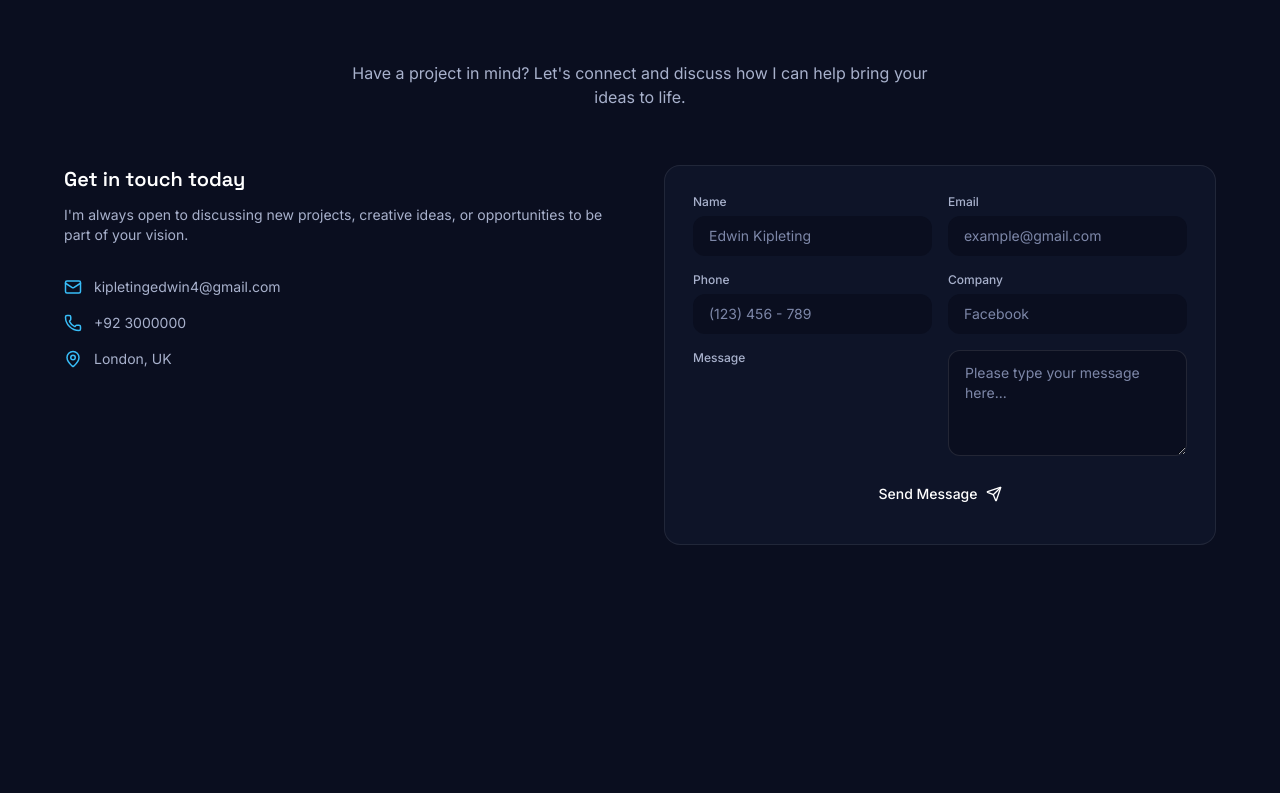
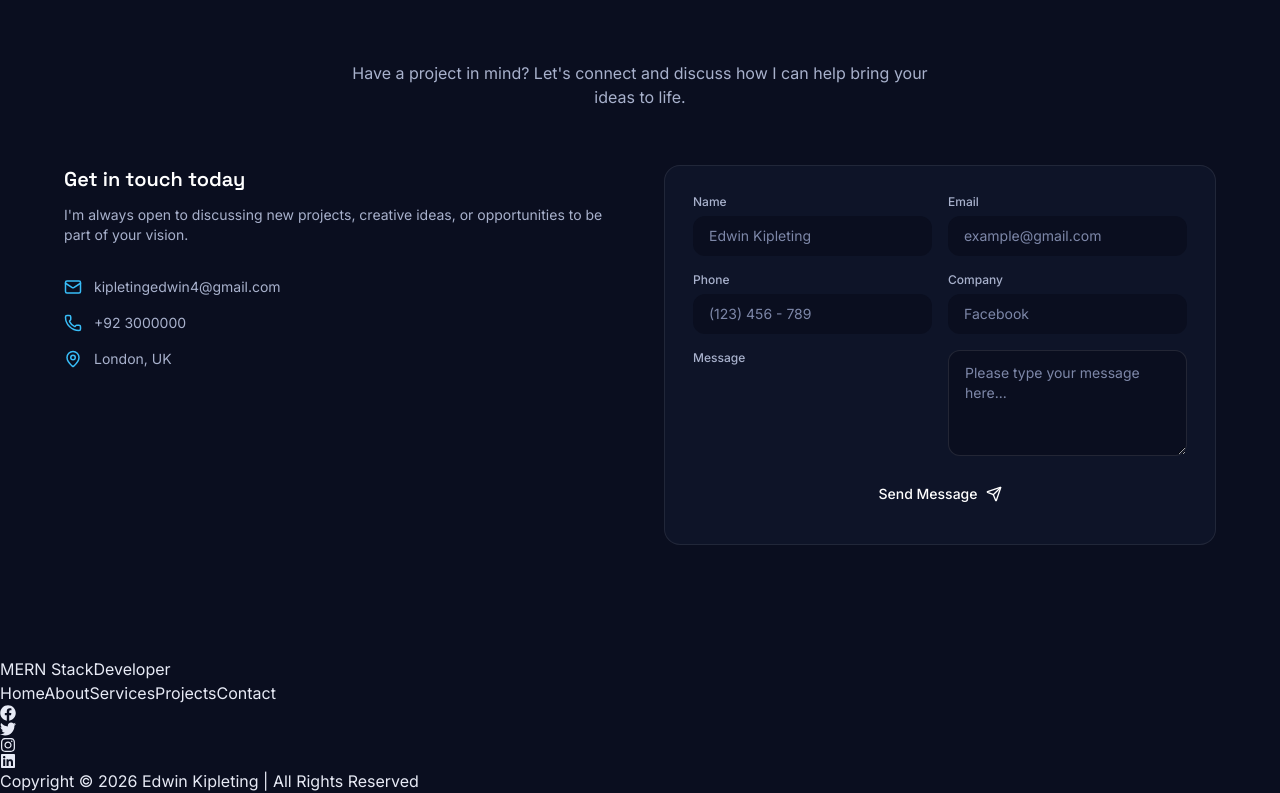
Before and after one commit to KipletingEdwin/personal-portfolio, a React (Vite) app: page / in a window 1280 px wide. Shown: the part 4702-5495 px from the top of the page. Before the commit the page ends 5359 px from the top, so only its background shows below. Built offline with nearby package versions, Linux system fonts and the light colour scheme.

Commit message:
add footer

```diff
--- a/src/App.jsx
+++ b/src/App.jsx
@@ -22,7 +22,7 @@ export default function App() {
         <Testimonials />
         <Contact />
       </main>
-      {/* <Footer /> */}
+      <Footer />
     </div>
   );
 }
--- a/src/components/Footer.jsx
+++ b/src/components/Footer.jsx
@@ -1,10 +1,35 @@
-
-import React from 'react'
+import { navLinks, socialLinks } from "../data/content";
+import * as Icons from "react-icons/fa";
 
 const Footer = () => {
   return (
-    <div>Footer</div>
-  )
-}
+    <footer>
+      <div>
+        <p>
+          MERN Stack<span>Developer</span>
+        </p>
+        <nav>
+          {navLinks.map((link) => (
+            <a key={link.href}>{link.label}</a>
+          ))}
+        </nav>
+        <div>
+          {socialLinks.map((social) => {
+            const Icon = Icons[social.icon];
+            return (
+              <a key={social.icon}>
+                <Icon size={16} />
+              </a>
+            );
+          })}
+        </div>
+      </div>
+      <p>
+        Copyright © {new Date().getFullYear()} Edwin Kipleting | All Rights
+        Reserved
+      </p>
+    </footer>
+  );
+};
 
-export default Footer
+export default Footer;
--- a/src/data/content.js
+++ b/src/data/content.js
@@ -125,8 +125,8 @@ export const testimonials = [
 ];
 
 export const socialLinks = [
-  { icon: "Facebook", href: "#" },
-  { icon: "Twitter", href: "#" },
-  { icon: "Instagram", href: "#" },
-  { icon: "Linkedin", href: "#" },
+  { icon: "FaFacebook", href: "#" },
+  { icon: "FaTwitter", href: "#" },
+  { icon: "FaInstagram", href: "#" },
+  { icon: "FaLinkedin", href: "#" },
 ];
```
